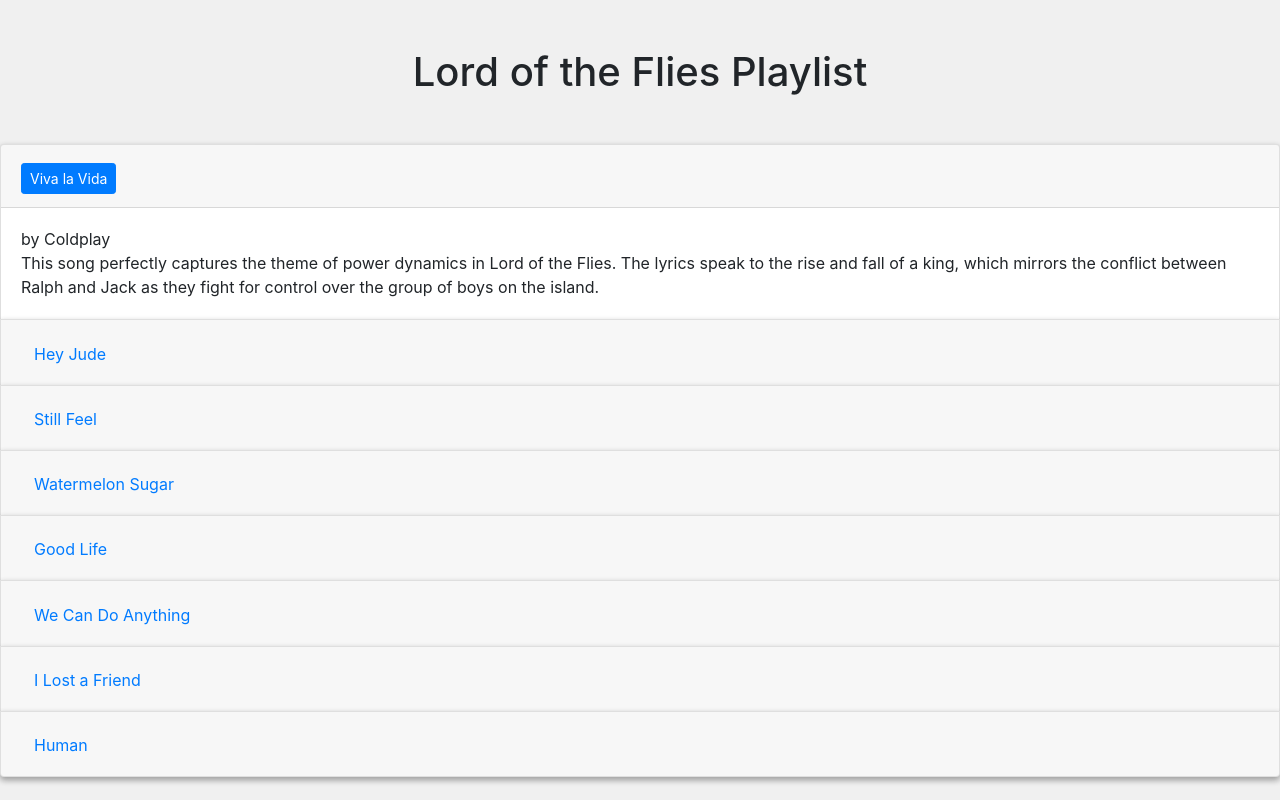
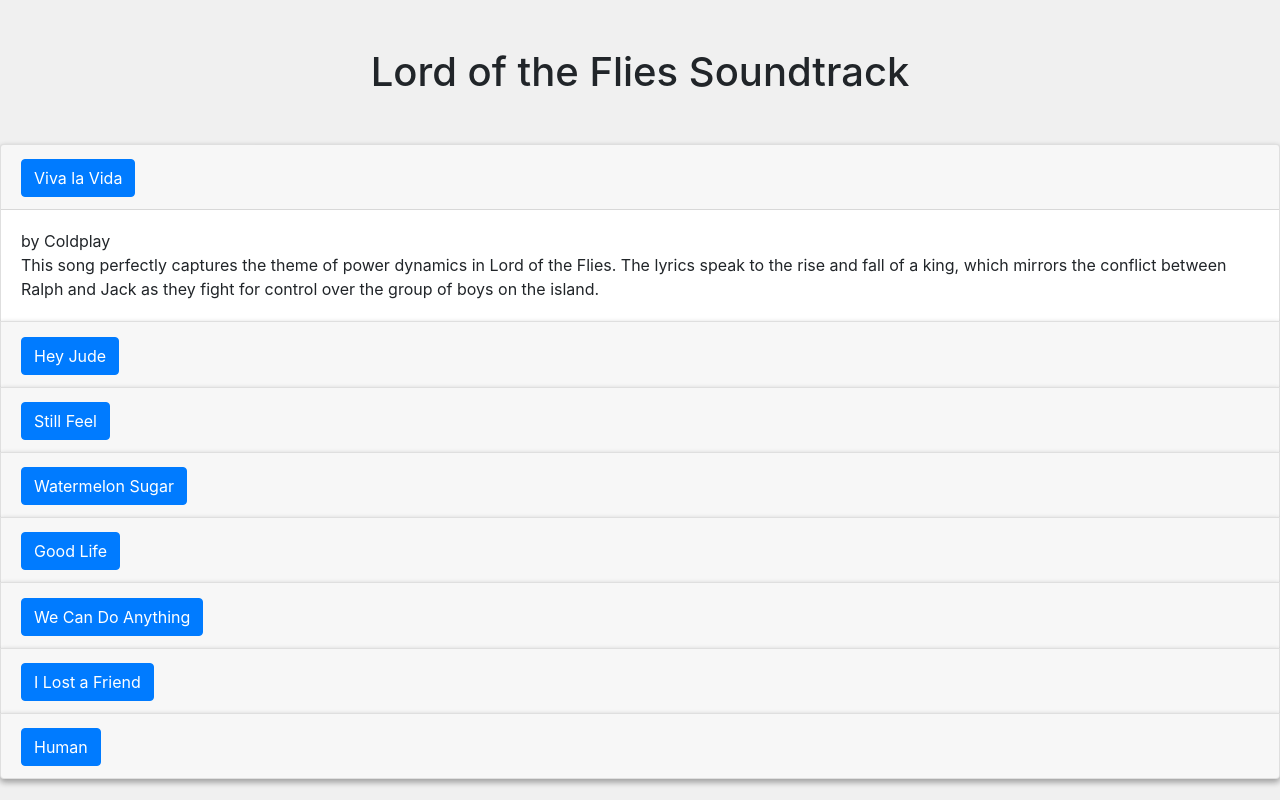
Before and after one commit to nono25/lord-of-the-flies-project, a plain HTML site: page playlist.html in a window 1280 px wide. Drawn offline with nearby package versions, Linux system fonts and the light colour scheme; a script that the page names is missing.

Commit message:
Update playlist.html

```diff
--- a/playlist.html
+++ b/playlist.html
@@ -13,14 +13,14 @@
 </head>
 <body>
     <div class="container mt-5">
-        <h1 class="text-center">Lord of the Flies Playlist</h1>
+        <h1 class="text-center">Lord of the Flies Soundtrack</h1>
       </div>
       <div id="playlist" class="mt-5">
         <div class="accordion" id="songList">
           <div class="card">
             <div class="card-header" id="headingOne">
               <h2 class="mb-0">
-                <button class="btn btn-primary btn-sm" type="button" data-toggle="collapse" data-target="#collapseOne" aria-expanded="true" aria-controls="collapseOne">
+                <button class="btn btn-primary" type="button" data-toggle="collapse" data-target="#collapseOne" aria-expanded="true" aria-controls="collapseOne">
                   Viva la Vida
                 </button>
               </h2>
@@ -36,7 +36,7 @@
           <div class="card">
             <div class="card-header" id="headingTwo">
               <h2 class="mb-0">
-                <button class="btn btn-link" type="button" data-toggle="collapse" data-target="#collapseTwo" aria-expanded="false" aria-controls="collapseTwo">
+                <button class="btn btn-primary" type="button" data-toggle="collapse" data-target="#collapseTwo" aria-expanded="false" aria-controls="collapseTwo">
                   Hey Jude
                 </button>
               </h2>
@@ -52,7 +52,7 @@
           <div class="card">
             <div class="card-header" id="headingThree">
               <h2 class="mb-0">
-                <button class="btn btn-link" type="button" data-toggle="collapse" data-target="#collapseThree" aria-expanded="false" aria-controls="collapseThree">
+                <button class="btn btn-primary  " type="button" data-toggle="collapse" data-target="#collapseThree" aria-expanded="false" aria-controls="collapseThree">
                   Still Feel
                 </button>
               </h2>
@@ -68,7 +68,7 @@
           <div class="card">
             <div class="card-header" id="headingFour">
               <h2 class="mb-0">
-                <button class="btn btn-link" type="button" data-toggle="collapse" data-target="#collapseFour" aria-expanded="false" aria-controls="collapseFour">
+                <button class="btn btn-primary" type="button" data-toggle="collapse" data-target="#collapseFour" aria-expanded="false" aria-controls="collapseFour">
                   Watermelon Sugar
                 </button>
               </h2>
@@ -84,7 +84,7 @@
           <div class="card">
             <div class="card-header" id="headingFive">
               <h2 class="mb-0">
-                <button class="btn btn-link" type="button" data-toggle="collapse" data-target="#collapseFive" aria-expanded="false" aria-controls="collapseFive">
+                <button class="btn btn-primary" type="button" data-toggle="collapse" data-target="#collapseFive" aria-expanded="false" aria-controls="collapseFive">
                   Good Life
                 </button>
               </h2>
@@ -100,7 +100,7 @@
           <div class="card">
             <div class="card-header" id="headingSix">
               <h2 class="mb-0">
-                <button class="btn btn-link" type="button" data-toggle="collapse" data-target="#collapseSix" aria-expanded="false" aria-controls="collapseSix">
+                <button class="btn btn-primary" type="button" data-toggle="collapse" data-target="#collapseSix" aria-expanded="false" aria-controls="collapseSix">
                     We Can Do Anything
                   </button>
                 </h2>
@@ -116,7 +116,7 @@
             <div class="card">
               <div class="card-header" id="headingSeven">
                 <h2 class="mb-0">
-                  <button class="btn btn-link" type="button" data-toggle="collapse" data-target="#collapseSeven" aria-expanded="false" aria-controls="collapseSeven">
+                  <button class="btn btn-primary " type="button" data-toggle="collapse" data-target="#collapseSeven" aria-expanded="false" aria-controls="collapseSeven">
                     I Lost a Friend
                   </button>
                 </h2>
@@ -132,7 +132,7 @@
             <div class="card">
               <div class="card-header" id="headingEight">
                 <h2 class="mb-0">
-                  <button class="btn btn-link" type="button" data-toggle="collapse" data-target="#collapseEight" aria-expanded="false" aria-controls="collapseEight">
+                  <button class="btn btn-primary " type="button" data-toggle="collapse" data-target="#collapseEight" aria-expanded="false" aria-controls="collapseEight">
                     Human
                   </button>
                 </h2>
```
